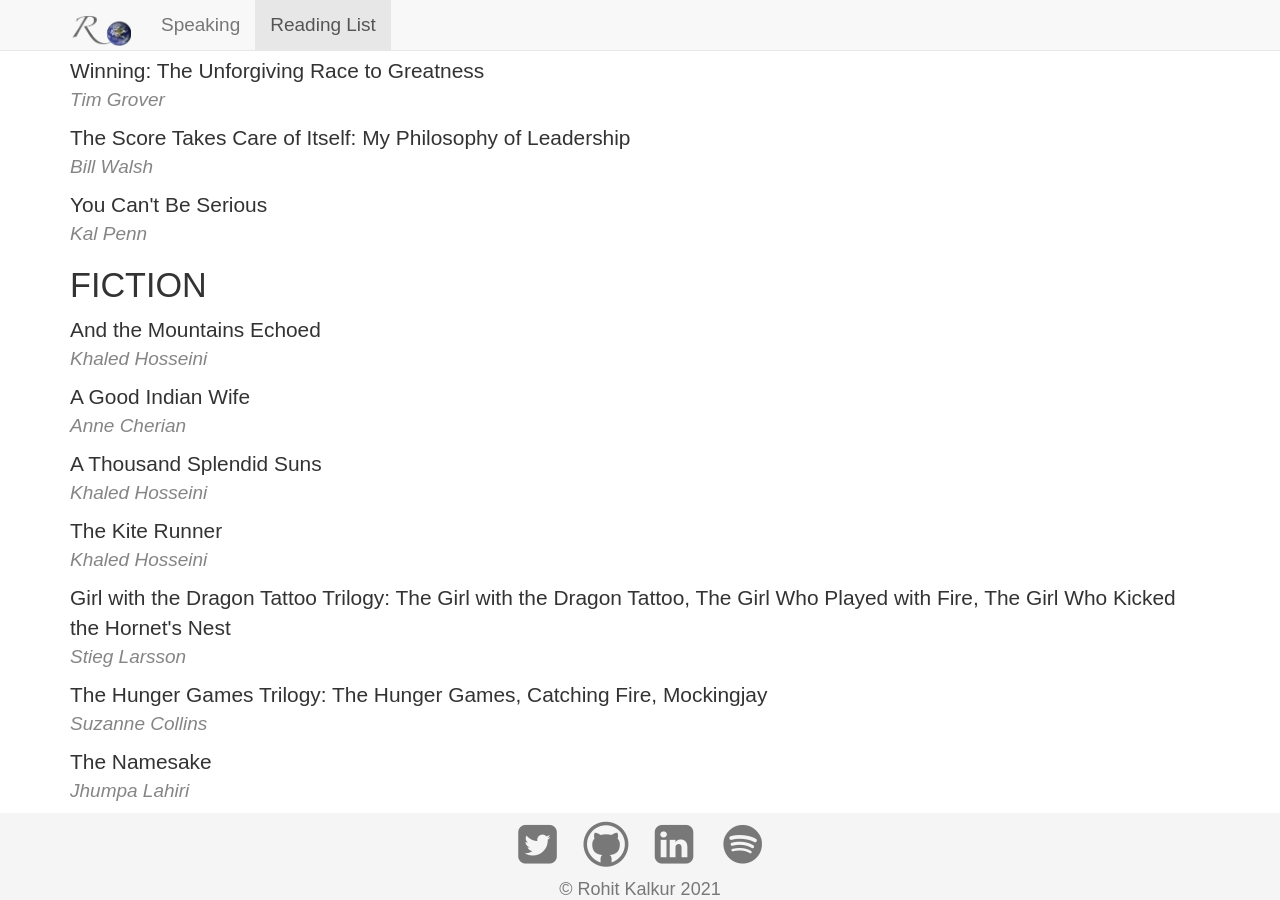
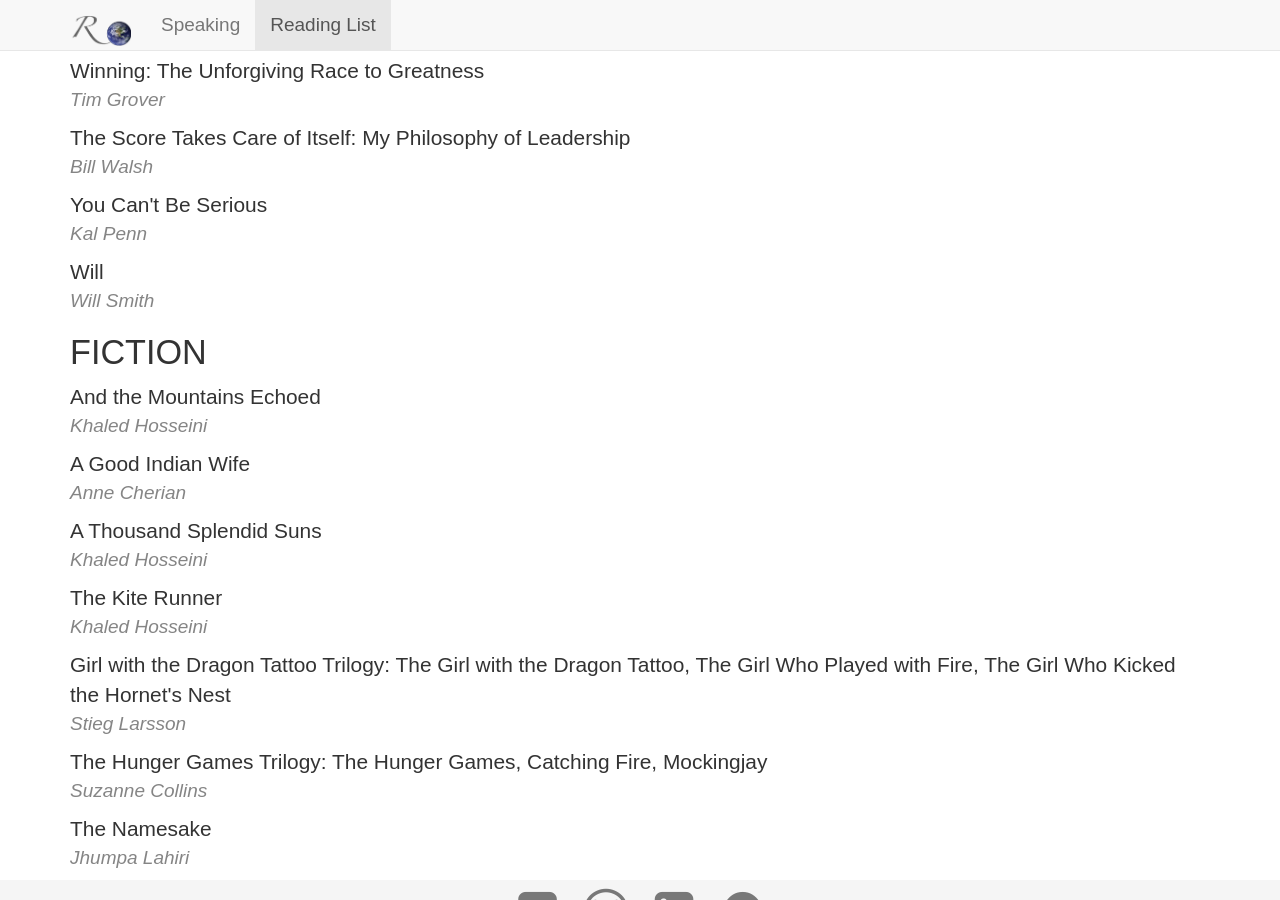
Before and after one commit to rovolution/rovolution.github.io, a Jekyll site: the page built from reading-list/index.html, in a window 1280 px wide and 900 px high, scrolled down 5705 px. Built offline with Jekyll 4.4.1, drawn with Linux system fonts in a browser that asks for light colours; nearby versions of some CDN libraries.

Commit message:
Update index.html

```diff
--- a/reading-list/index.html
+++ b/reading-list/index.html
@@ -353,6 +353,10 @@
 			<div class='book-list-title'>You Can't Be Serious</div>
 			<div class='book-list-author'>Kal Penn</div>
 		</li>
+		<li class='book-list-entry'>
+			<div class='book-list-title'>Will</div>
+			<div class='book-list-author'>Will Smith</div>
+		</li>
 	</ul>
 	<h3 class="book-list-category">FICTION</h3>
 	<ul class='book-list'>
```
